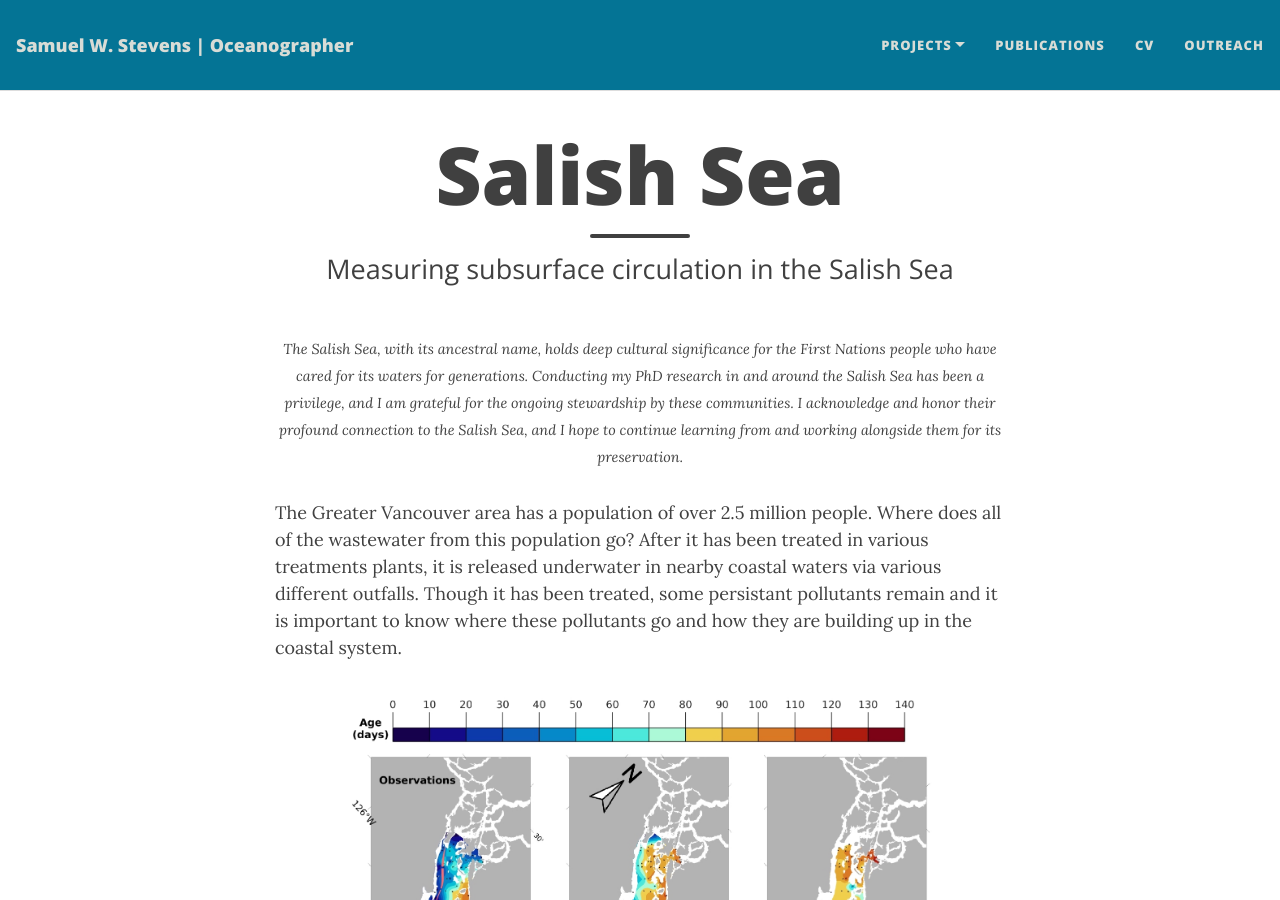
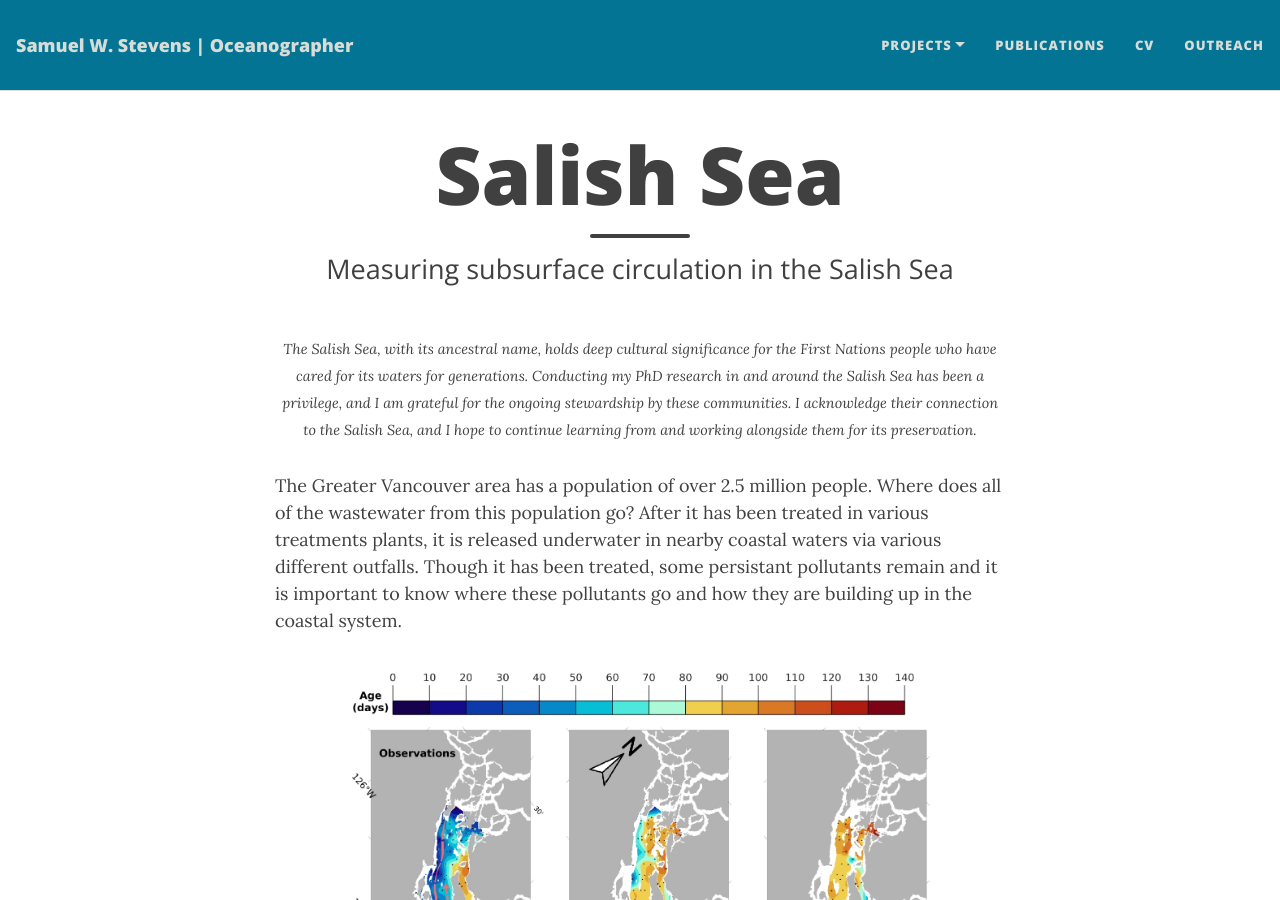
Before and after one commit to sws-ocean/sws-ocean.github.io, a Jekyll site: the page built from docs/salish.md, in a window 1280 px wide and 900 px high. Built offline with Jekyll 4.4.1, drawn with Linux system fonts in a browser that asks for light colours; nearby versions of some CDN libraries.

Commit message:
Update salish.md

```diff
--- a/docs/salish.md
+++ b/docs/salish.md
@@ -23,7 +23,7 @@ figure {text-align: center;}
 </style>
 
 <!--<h1>Salish Sea</h1>-->
-<p align="center"> <small><i>The Salish Sea, with its ancestral name, holds deep cultural significance for the First Nations people who have cared for its waters for generations. Conducting my PhD research in and around the Salish Sea has been a privilege, and I am grateful for the ongoing stewardship by these communities. I acknowledge and honor their profound connection to the Salish Sea, and I hope to continue learning from and working alongside them for its preservation.</i></small> </p>
+<p align="center"> <small><i>The Salish Sea, with its ancestral name, holds deep cultural significance for the First Nations people who have cared for its waters for generations. Conducting my PhD research in and around the Salish Sea has been a privilege, and I am grateful for the ongoing stewardship by these communities. I acknowledge their connection to the Salish Sea, and I hope to continue learning from and working alongside them for its preservation.</i></small> </p>
 
 <!--<h2> The intermediate circulation of the Strait of Georgia </h2>-->
 
```
